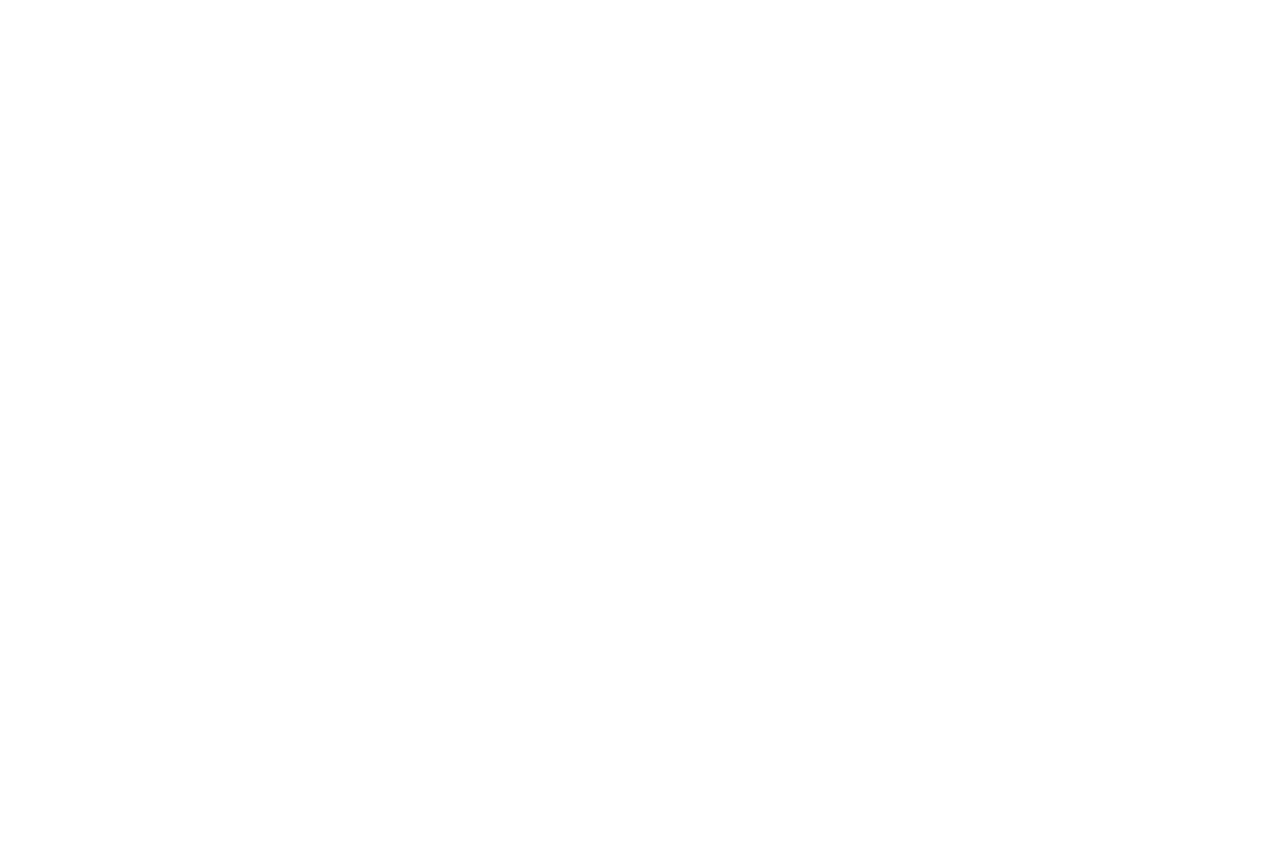
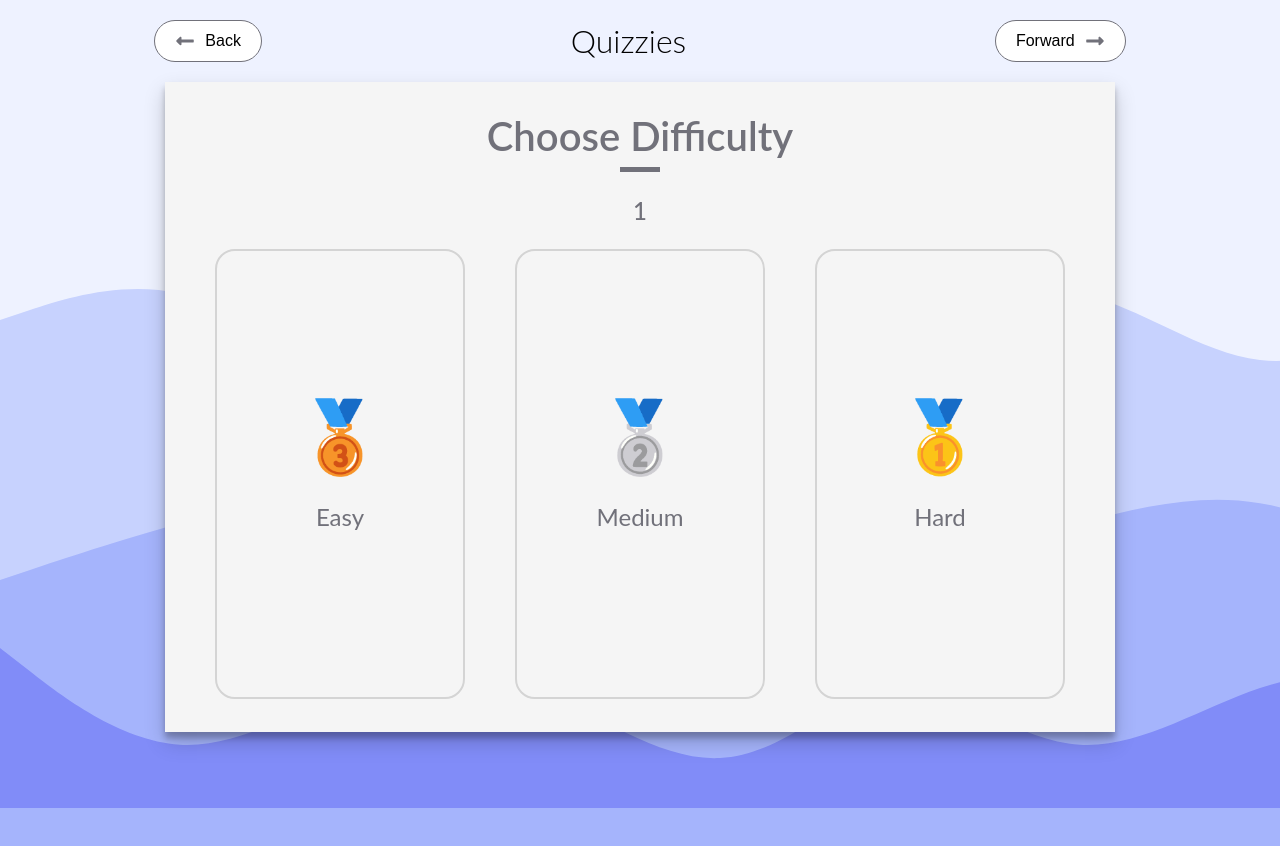
Before and after one commit to Kitzvv/QuizApp, a React (Vite) app: page /difficulty/1 in a window 1280 px wide. Before the commit this address had no page. Shown: the top 846 px of the page. Before the commit the page ends 800 px from the top, so only its background shows below. Built offline with nearby package versions, Linux system fonts and the light colour scheme.

Commit message:
Fixed Difficulty Page

```diff
--- a/src/App.tsx
+++ b/src/App.tsx
@@ -3,7 +3,8 @@
 import Homepage from "./pages/Homepage";
 import AppLayout from "./AppLayout";
 import Categories from "./pages/Categories";
-import ChooseLevel from "./pages/ChooseLevel";
+
+import ChooseDificulty from "./pages/ChooseDifficulty";
 
 function App() {
   return (
@@ -13,7 +14,10 @@
         <Route element={<AppLayout />}>
           <Route index element={<Homepage />}></Route>
           <Route path="categories" element={<Categories />}></Route>
-          <Route path="level" element={<ChooseLevel />}></Route>
+          <Route
+            path="difficulty/:category"
+            element={<ChooseDificulty />}
+          ></Route>
         </Route>
       </Routes>
     </BrowserRouter>
--- a/src/pages/Categories.tsx
+++ b/src/pages/Categories.tsx
@@ -5,6 +5,7 @@
 import { IconContext } from "react-icons";
 import { IoGameControllerOutline, IoLeafOutline } from "react-icons/io5";
 import { IoIosGlobe } from "react-icons/io";
+import { useNavigate } from "react-router-dom";
 
 const StyledH1 = styled.h1`
   color: #71717a;
@@ -27,7 +28,6 @@
 const StyledContainer = styled.div`
   border-radius: 2rem;
 
-  background-color: #fafafa;
   height: 50rem;
   width: 90%;
 
@@ -59,47 +59,55 @@
 `;
 
 function Categories() {
+  const navigate = useNavigate();
+
+  const handleCategoryClick = (category: string) => {
+    navigate(`/difficulty/${category}`);
+  };
+
   return (
     <>
       <StyledH1>Categories</StyledH1>
       <FlexContainer>
         <StyledContainer>
-          <CategoryContainer>
+          <CategoryContainer onClick={() => handleCategoryClick("movies")}>
             <IconContext.Provider value={{ color: "#71717a", size: "6rem" }}>
               <PiFilmSlateThin />
             </IconContext.Provider>
             <StyledCategoryName>Movies</StyledCategoryName>
           </CategoryContainer>
 
-          <CategoryContainer>
+          <CategoryContainer onClick={() => handleCategoryClick("music")}>
             <IconContext.Provider value={{ color: "#71717a", size: "6rem" }}>
               <CiMusicNote1 />
             </IconContext.Provider>
             <StyledCategoryName>Music</StyledCategoryName>
           </CategoryContainer>
 
-          <CategoryContainer>
+          <CategoryContainer onClick={() => handleCategoryClick("books")}>
             <IconContext.Provider value={{ color: "#71717a", size: "6rem" }}>
               <LuBook />
             </IconContext.Provider>
             <StyledCategoryName>Books</StyledCategoryName>
           </CategoryContainer>
 
-          <CategoryContainer>
+          <CategoryContainer onClick={() => handleCategoryClick("games")}>
             <IconContext.Provider value={{ color: "#71717a", size: "6rem" }}>
               <IoGameControllerOutline />
             </IconContext.Provider>
             <StyledCategoryName>Games</StyledCategoryName>
           </CategoryContainer>
 
-          <CategoryContainer>
+          <CategoryContainer onClick={() => handleCategoryClick("geography")}>
             <IconContext.Provider value={{ color: "#71717a", size: "6rem" }}>
               <IoIosGlobe />
             </IconContext.Provider>
             <StyledCategoryName>Geography</StyledCategoryName>
           </CategoryContainer>
 
-          <CategoryContainer>
+          <CategoryContainer
+            onClick={() => handleCategoryClick("science-and-nature")}
+          >
             <IconContext.Provider value={{ color: "#71717a", size: "6rem" }}>
               <IoLeafOutline />
             </IconContext.Provider>
--- a/src/pages/ChooseLevel.tsx
+++ b/src/pages/ChooseDifficulty.tsx
@@ -1,3 +1,4 @@
+import { useParams } from "react-router-dom";
 import styled from "styled-components";
 
 const LevelContainer = styled.div`
@@ -6,8 +7,9 @@
 
   justify-content: space-between;
   width: 100%;
-  gap: 2rem;
   padding: 5rem;
+
+  margin-top: -5rem;
 `;
 
 const StyledContainer = styled.div`
@@ -21,12 +23,27 @@
   color: #71717a;
   font-size: 4rem;
   text-align: center;
-  margin-top: 5rem;
+  margin-top: 3rem;
   font-weight: 600;
   display: flex;
   flex-direction: column;
   align-items: center;
   gap: 1.2rem;
+`;
+
+const StyledLine = styled.div`
+  height: 0.5rem;
+  width: 4rem;
+  margin-top: -2rem;
+
+  background-color: #71717a;
+`;
+
+const StyledCategoryName = styled.p`
+  font-size: 2.4rem;
+  font-weight: 500;
+  color: #71717a;
+  text-transform: uppercase;
 `;
 
 const Level = styled.div`
@@ -37,12 +54,13 @@
 
   display: flex;
   flex-direction: column;
-  gap: 4rem;
   align-items: center;
   justify-content: center;
+
+  cursor: pointer;
 `;
 
-const StyledEmoji = styled.h1`
+const StyledEmoji = styled.span`
   font-size: 7rem;
 `;
 
@@ -51,43 +69,30 @@
   color: #71717a;
 `;
 
-const StyledButton = styled.button`
-  background-color: #fff;
-  padding: 2rem 4rem;
-  font-size: 1.6rem;
-  border-radius: 10rem;
-  border: 1px solid #4f46e5;
-  color: #292524;
+function ChooseDificulty() {
+  const { category } = useParams<{ category: string }>();
 
-  &:hover {
-    background-color: #eef2ff;
-    transition: all 0.5s;
-  }
-`;
-
-function ChooseLevel() {
   return (
     <StyledContainer>
       <StyledH1>Choose Difficulty</StyledH1>
+      <StyledLine />
+      <StyledCategoryName>{category?.replace(/-/g, " ")}</StyledCategoryName>
       <LevelContainer>
         <Level>
           <StyledEmoji>🥉</StyledEmoji>
           <StyledDifficulty>Easy</StyledDifficulty>
-          <StyledButton>Play now</StyledButton>
         </Level>
         <Level>
           <StyledEmoji>🥈</StyledEmoji>
           <StyledDifficulty>Medium</StyledDifficulty>
-          <StyledButton>Play now</StyledButton>
         </Level>
         <Level>
           <StyledEmoji>🥇</StyledEmoji>
           <StyledDifficulty>Hard</StyledDifficulty>
-          <StyledButton>Play now</StyledButton>
         </Level>
       </LevelContainer>
     </StyledContainer>
   );
 }
 
-export default ChooseLevel;
+export default ChooseDificulty;
```
